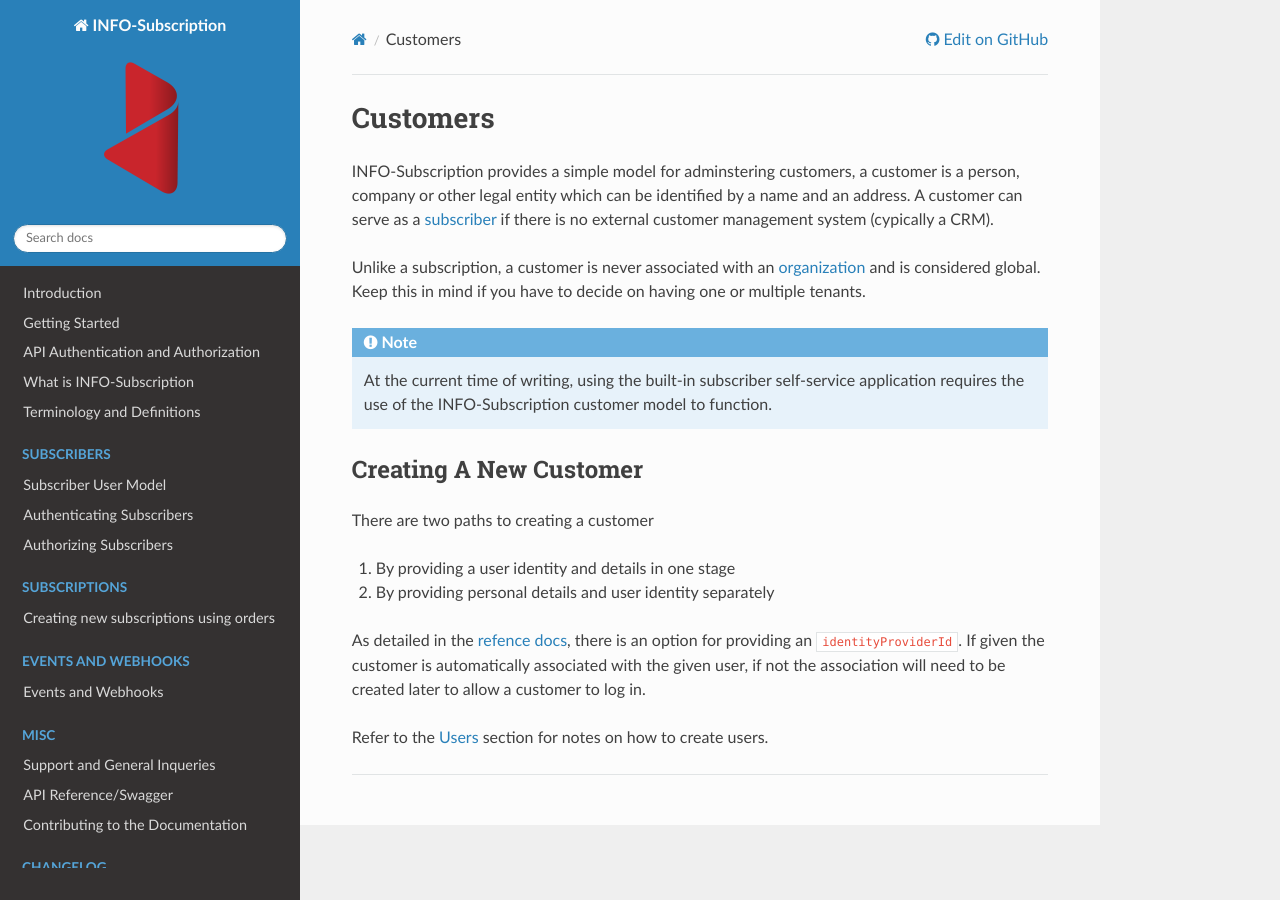
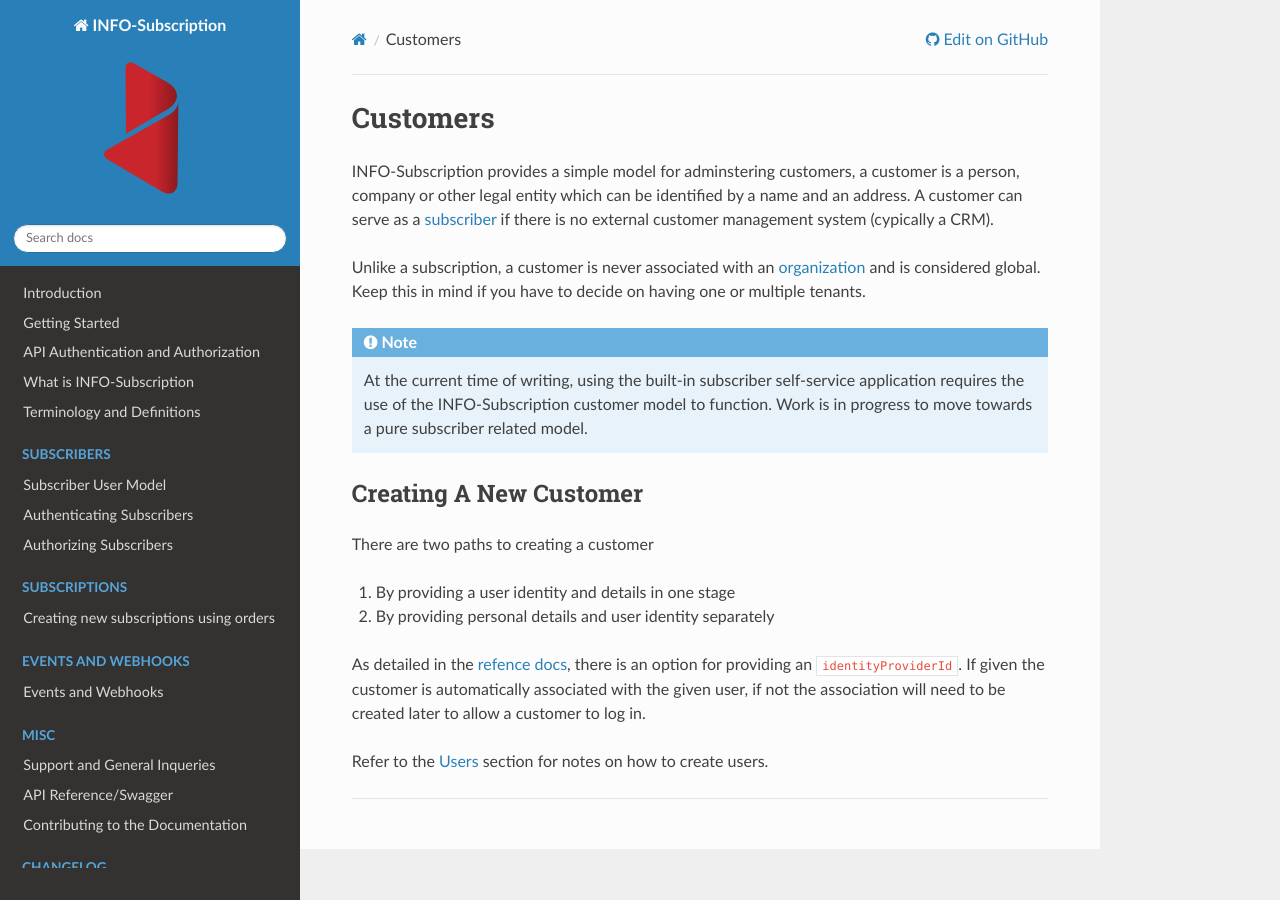
Before and after one commit to infosoftas/info-subscription-doc, a Sphinx documentation site: the page built from source/customers.rst, in a window 1280 px wide. Built offline with Sphinx 7.4.7 and the Read the Docs theme 2.0.0, drawn with Linux system fonts in a browser that asks for light colours; formulas are drawn with MathJax 3.

Commit message:
Minor adjustments to customers section

```diff
--- a/source/customers.rst
+++ b/source/customers.rst
@@ -14,7 +14,7 @@ Keep this in mind if you have to decide on having one or multiple tenants.
 
     At the current time of writing, using the built-in subscriber self-service application
     requires the use of the |projectName| customer model to function.
-
+    Work is in progress to move towards a pure subscriber related model.
 
 Creating A New Customer
 =======================
```
